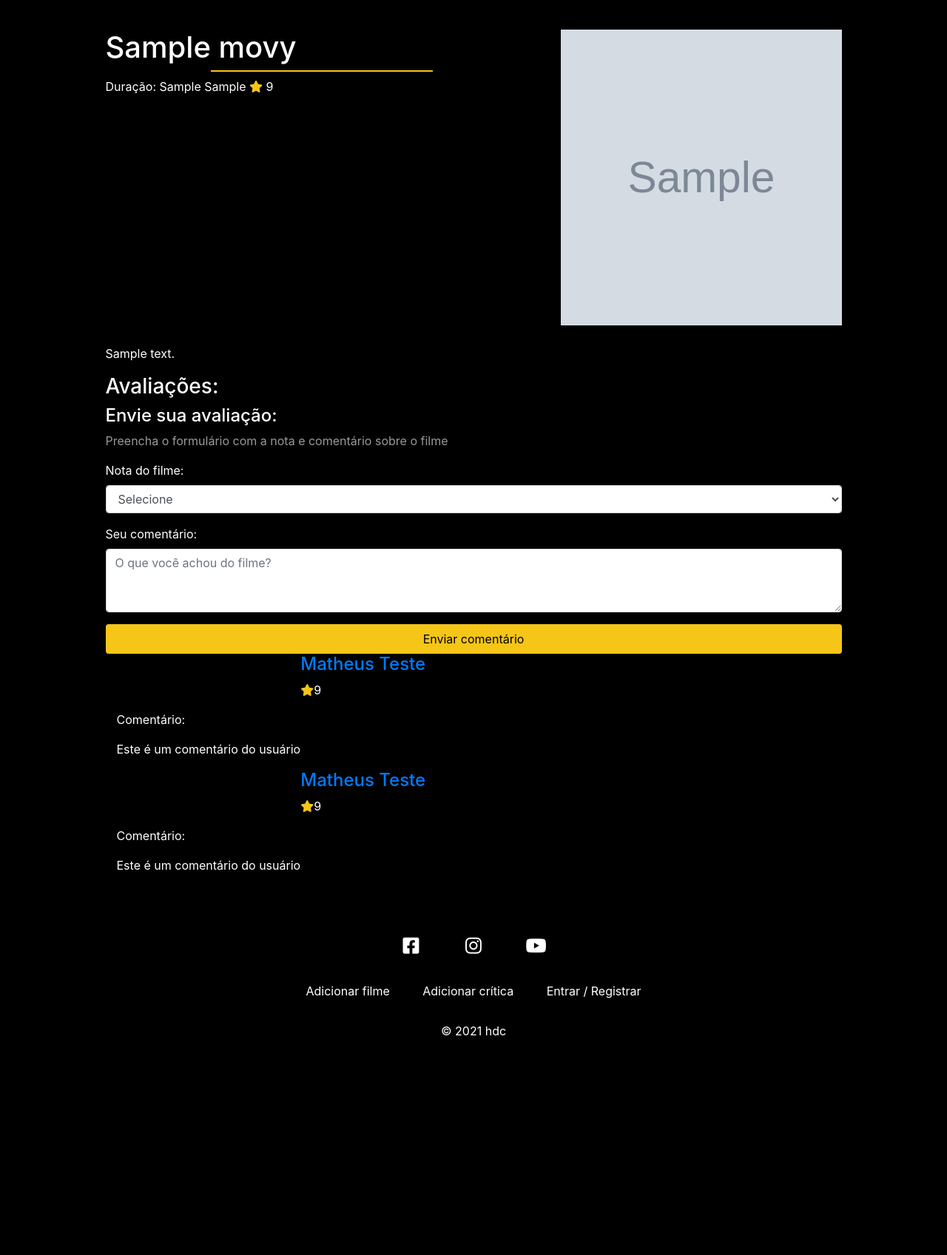
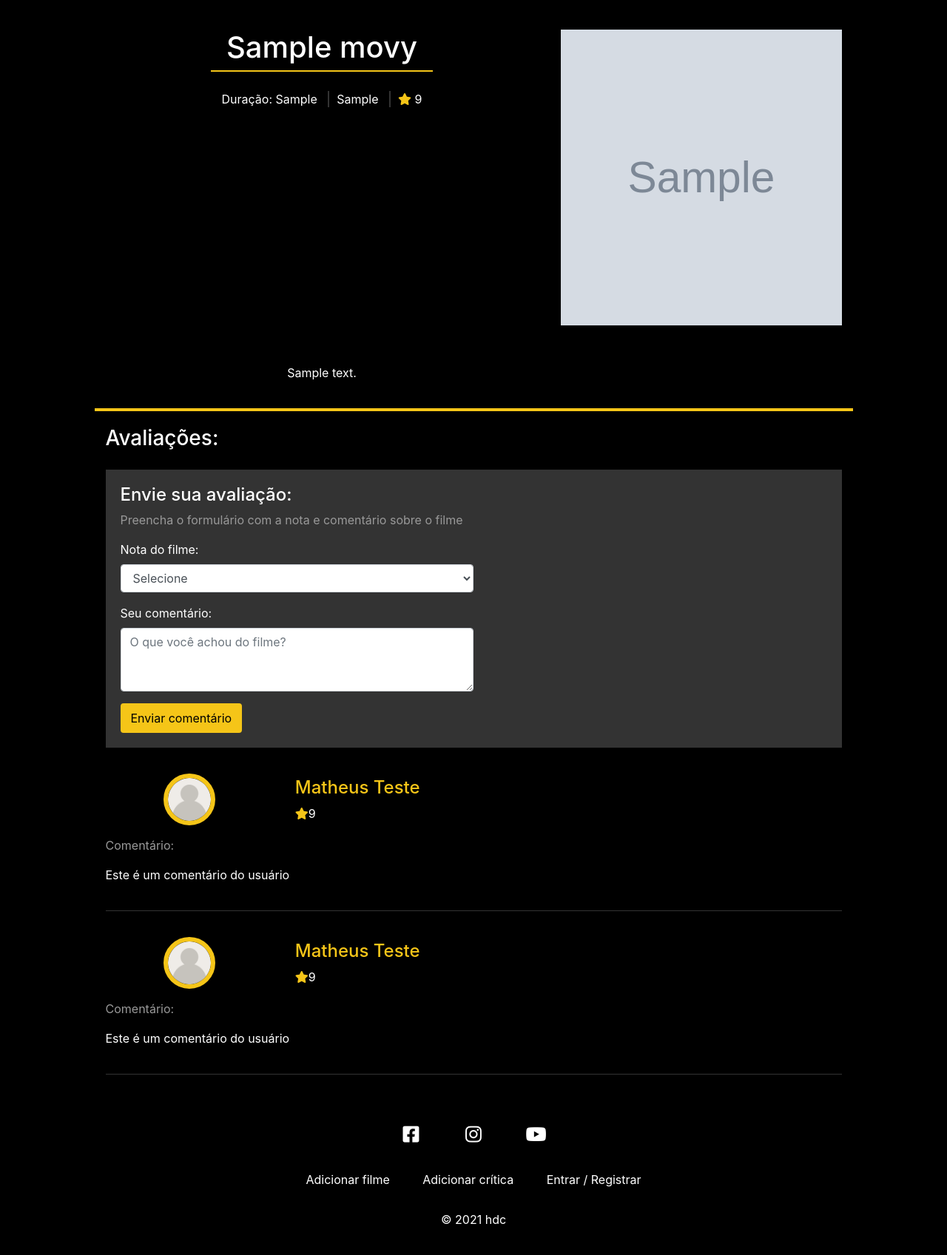
Before and after one commit to f-nely/movie-star-hdc, a PHP site: page /movie.php?id=1 in a window 1280 px wide. Shown: the part 76-1773 px from the top of the page at 74% size. Before the commit the page ends 1476 px from the top, so only its background shows below. Run offline with PHP 8.4, Linux system fonts and the light colour scheme; tables that the repository leaves empty hold one stand-in row (values such as "Sample post"); grey boxes marked "Sample" are stand-in pictures.

Commit message:
Criando CSS da view de filmes

```diff
--- a/css/styles.css
+++ b/css/styles.css
@@ -193,7 +193,8 @@
 }
 
 /* edit profile */
-#profile-image-container {
+#profile-image-container,
+.profile-image-container {
   width: 150px;
   height: 150px;
   border: 6px solid #F5C518;
@@ -201,6 +202,11 @@
   background-size: cover;
   background-position: center;
   margin: 15px auto;
+}
+
+.profile-image-container {
+  width: 70px;
+  height: 70px;
 }
 
 .page-description {
@@ -220,7 +226,8 @@
 }
 
 .edit-profile-page .card-btn,
-#add-movie-container .card-btn {
+#add-movie-container .card-btn,
+#review-form .card-btn {
   width: auto;
 }
 
@@ -247,6 +254,57 @@
   display: block;
   margin: 0 auto;
   padding-top: 7px;
+}
+
+/* moview */
+.movie-container {
+  text-align: center;
+}
+
+.movie-details {
+  margin: 25px 0;
+}
+
+.pipe {
+  border: 1px solid #333;
+  margin: 0 10px;
+}
+
+#reviews-title {
+  margin-bottom: 25px;
+}
+
+#review-form-container {
+  background-color: #333;
+  padding: 20px;
+}
+
+#review-form-container select,
+#review-form-container textarea {
+  width: 50%;
+}
+
+#reviews-container {
+  margin-top: 20px;
+  padding-top: 20px;
+  border-top: 4px solid #F5C518;
+}
+
+.review {
+  padding: 20px 0;
+  border-bottom: 1px solid #333;
+}
+
+.author-details-container {
+  padding-top: 20px;
+}
+
+.author-name a {
+  color: #F5C518;
+}
+
+.comment-title {
+  color: #999;
 }
 
 /* dashboard */
```
